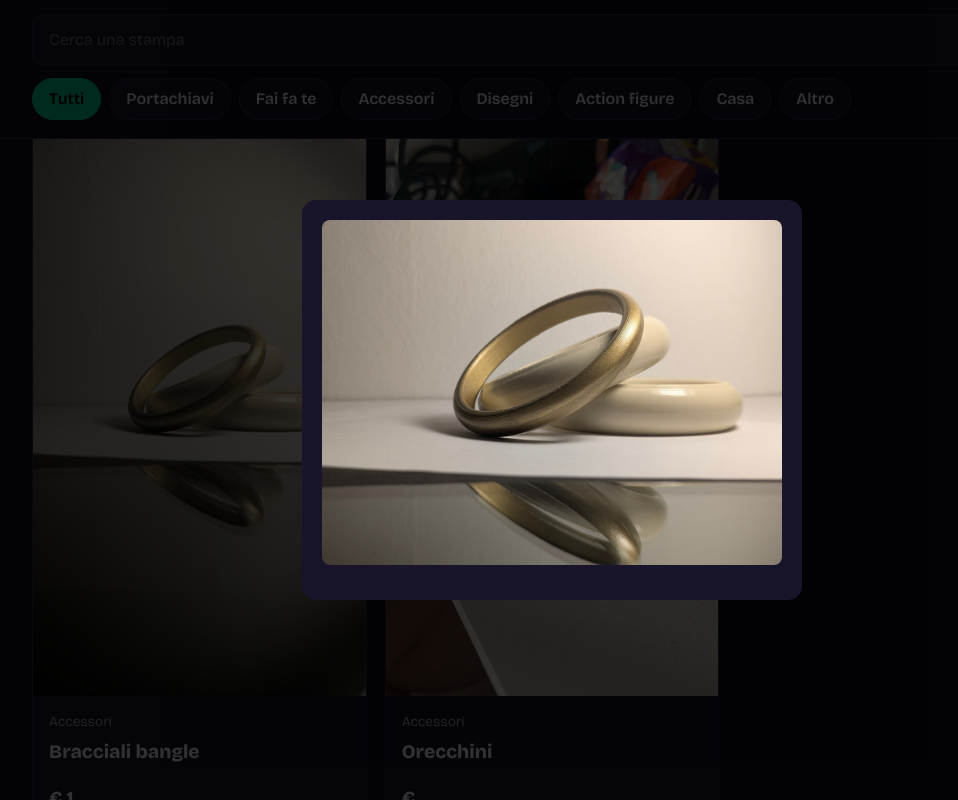
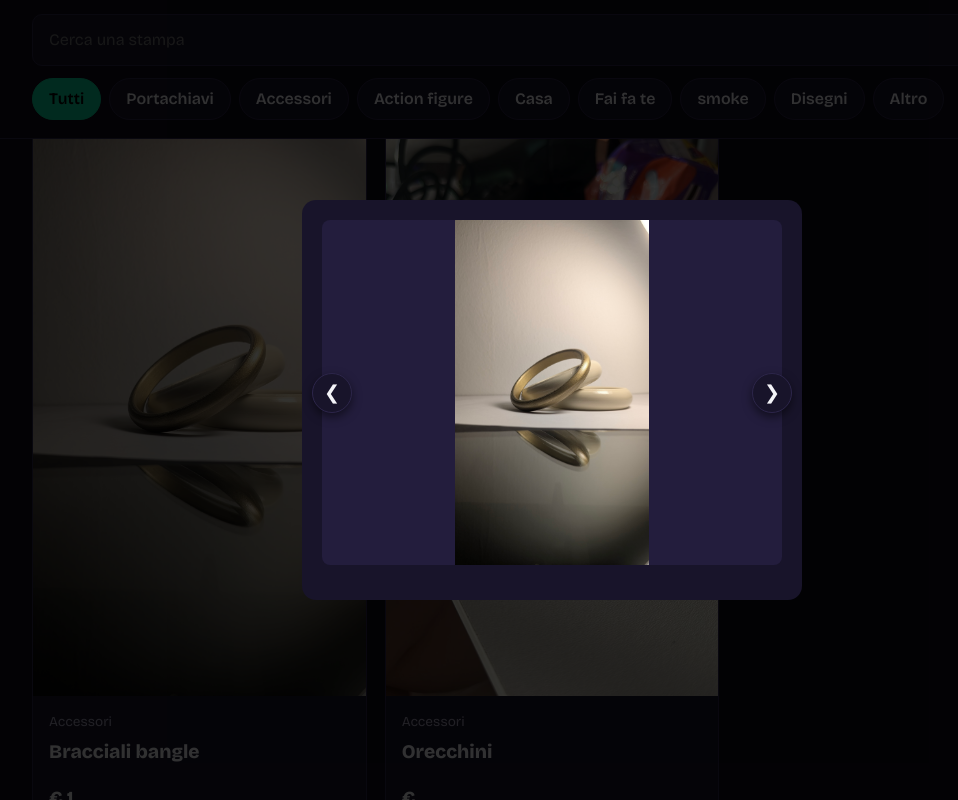
Before and after one commit to Filiipp/sito, a plain HTML site: page index.html in a window 1280 px wide. Both pictures are taken after a click on the element 287 px from the left and 889 px from the top of the page. Shown: the part 489-1289 px from the top of the page, without its empty margins (88-1046 px from the left). Drawn offline with nearby package versions, Linux system fonts and the light colour scheme.

Commit message:
corresione immagini

```diff
--- a/index.html
+++ b/index.html
@@ -76,7 +76,7 @@ footer{border-top:1px solid var(--line);padding:28px 0 40px;color:var(--muted);f
 /* Sollevamento più marcato per le carte prodotto */
 .card:hover {
   transform: translateY(-6px);
-  box-shadow: 0 12px 24px rgba(255, 0, 0, 0.6);
+  box-shadow: 0 12px 24px rgba(250, 249, 249, 0.6);
 }
 
 /* --- Animazione Sottolineatura da sinistra per le Categorie --- */
@@ -211,9 +211,45 @@ footer{border-top:1px solid var(--line);padding:28px 0 40px;color:var(--muted);f
   scroll-snap-align: center;
   border-radius: 8px;
   aspect-ratio: 4/3;
-  object-fit: cover;
+  object-fit: contain; /* Risolve il problema del taglio forzato */
+  background: var(--soft); /* Mantiene un colore di fondo omogeneo se l'immagine ha proporzioni diverse */
 }
 #modal-desc{white-space:pre-line;color:var(--muted);margin:0}
+.gallery-wrapper {
+  position: relative;
+  margin-bottom: 15px;
+}
+
+.nav-btn {
+  position: absolute;
+  top: 50%;
+  transform: translateY(-50%);
+  background: var(--card);
+  color: var(--ink);
+  border: 1px solid var(--line);
+  border-radius: 50%;
+  width: 40px;
+  height: 40px;
+  cursor: pointer;
+  z-index: 5;
+  display: grid;
+  place-items: center;
+  font-size: 1.2rem;
+  box-shadow: 0 4px 10px rgba(0,0,0,0.5);
+  transition: background 0.2s, color 0.2s;
+}
+
+.nav-btn:hover {
+  background: var(--accent);
+  color: var(--accent-ink);
+}
+
+.nav-btn.left { left: -10px; }
+.nav-btn.right { right: -10px; }
+
+/* Nascondiamo la barra di scorrimento nativa per un design più pulito */
+.gallery::-webkit-scrollbar { display: none; }
+.gallery { -ms-overflow-style: none; scrollbar-width: none; margin-bottom: 0; }
 </style>
 </head>
 <body>
@@ -364,22 +400,36 @@ const CONTATTI = {
            Lascia "" per mostrare un segnaposto.
    ===================================================== */
 const Stampe = [
-  {  /*{nome: "", categoria: "", prezzo: "€ ", foto: ["",""], descrizione: "" },*/
-    nome: "Portachiavi Spotify", categoria: "Portachiavi", prezzo: "€ 2,50", foto: ["immagini_stampe/spoty.jpg","immagini_stampe/portachivi_bbunny.jpg"], descrizione: "Portachiavi con l'immagine di Spotify o di un album musicale, all'interno è presente un chip nfc grazie al quale è possibile, avvicinando lo smartphone, aprire direttamente il brano/album desiderato. Può avere un rivestimento opaco o in resina." },
-      {nome: "Box modulare", categoria: "Fai fa te", prezzo: "€... ", foto: ["immagini_stampe/bbox.jpg"], descrizione: "" },
+  /*{nome: "", categoria: "", prezzo: "€ ", foto: ["",""], descrizione: "" },*/
+  /* portachiavi*/
+  {nome: "Portachiavi Spotify", categoria: "Portachiavi", prezzo: "€ 2,50", foto: ["immagini_stampe/spoty.jpg","immagini_stampe/portachivi_bbunny.jpg"], descrizione: "Portachiavi con l'immagine di Spotify o di un album musicale, all'interno è presente un chip nfc grazie al quale è possibile, avvicinando lo smartphone, aprire direttamente il brano/album desiderato. Può avere un rivestimento opaco o in resina." },
+  /* accessori*/
   {nome: "Bracciali bangle", categoria: "Accessori", prezzo: "€ 1", foto: ["immagini_stampe/bracciali.jpg","immagini_stampe/braccialeargento.jpg"], descrizione: "" },
-        {nome: "Disegno1", categoria: "Disegni", prezzo: "€ ...", foto: ["immagini_stampe/dis1.jpg","immagini_stampe/dis2.png"], descrizione: "" },
+  {nome: "Orecchini", categoria: "Accessori", prezzo: "€ ...", foto: ["immagini_stampe/orecchini.jpg",""], descrizione: "" },
+
+  /* action figure*/
   {nome: "Sdentato", categoria: "Portachiavi", prezzo: "€ 2,50", foto: ["immagini_stampe/dragon.jpg","immagini_stampe/dragon2.jpg"], descrizione: "" },
   {nome: "Gengar", categoria: "Action figure", prezzo: "€ ...", foto: ["immagini_stampe/gengar.jpg",""], descrizione: "" },
-        {nome: "Orecchini", categoria: "Accessori", prezzo: "€ ...", foto: ["immagini_stampe/orecchini.jpg",""], descrizione: "" },
   {nome: "Pokeball", categoria: "Action figure", prezzo: "€ ", foto: ["immagini_stampe/pokeball.jpg","immagini_stampe/poke.jpg"], descrizione: "" },
   {nome: "Pole Dance", categoria: "Action figure", prezzo: "€ ", foto: ["immagini_stampe/poledance.jpg",""], descrizione: "" },
   {nome: "Snorlax", categoria: "Action figure", prezzo: "€ ", foto: ["immagini_stampe/snorlax.jpg",""], descrizione: "" },
   {nome: "Tartaruga", categoria: "Portachiavi", prezzo: "€ ", foto: ["immagini_stampe/tartaruag.jpg",""], descrizione: "" },
+
+  /* casa*/
   {nome: "Porta carta igienica", categoria: "Casa", prezzo: "€ ", foto: ["immagini_stampe/portacartaigienica.jpg",""], descrizione: "" },
   {nome: "Porta uova", categoria: "Casa", prezzo: "€ ", foto: ["immagini_stampe/portauova.png",""], descrizione: "" },
+  {nome: "Porta scopa", categoria: "Casa", prezzo: "€ ", foto: ["immagini_stampe/scopa.jpg",""], descrizione: "" },
+
+  /* fai da te*/
+  {nome: "Box modulare", categoria: "Fai fa te", prezzo: "€... ", foto: ["immagini_stampe/bbox.jpg"], descrizione: "" },
+
+  /*smoke*/
+  {nome: "Stand porta clipper", categoria: "smoke", prezzo: "5€ ", foto: ["immagini_stampe/portaclipper.jpeg",""], descrizione: "" },
+  /* disegni*/
+  {nome: "Disegno1", categoria: "Disegni", prezzo: "€ ...", foto: ["immagini_stampe/dis1.jpg","immagini_stampe/dis2.png"], descrizione: "" },
+
+  /* altro*/
   {nome: "Vinile", categoria: "Altro", prezzo: "€ ", foto: ["immagini_stampe/vinile.jpg",""], descrizione: "" },
-        {nome: "Porta scopa", categoria: "Casa", prezzo: "€ ", foto: ["immagini_stampe/scopa.jpg",""], descrizione: "" },
   ];
 
 const $ = id => document.getElementById(id);
@@ -517,19 +567,44 @@ function apriModal(indice) {
   if (!p) return;
 
   const gallery = document.getElementById("modal-gallery");
+  const btnPrev = document.getElementById("btn-prev");
+  const btnNext = document.getElementById("btn-next");
 
-  // Normalizza p.foto in un array, filtra i valori vuoti e genera l'HTML
-  const foto = (Array.isArray(p.foto) ? p.foto : [p.foto]).filter(f => f && f.trim());
-  gallery.innerHTML = foto.map(f => `<img src="${esc(f)}" alt="${esc(p.nome)}">`).join("");
+  if (Array.isArray(p.foto) && p.foto.length > 0) {
+    gallery.innerHTML = p.foto.map(f => `<img src="${esc(f)}">`).join('');
+    // Mostra i bottoni solo se c'è più di 1 foto nell'array
+    const mostraBottoni = p.foto.length > 1 ? "grid" : "none";
+    btnPrev.style.display = mostraBottoni;
+    btnNext.style.display = mostraBottoni;
+  } else if (typeof p.foto === "string" && p.foto.trim() !== "") {
+    gallery.innerHTML = `<img src="${esc(p.foto)}">`;
+    btnPrev.style.display = "none";
+    btnNext.style.display = "none";
+  } else {
+    gallery.innerHTML = '';
+    btnPrev.style.display = "none";
+    btnNext.style.display = "none";
+  }
 
-  // Descrizione e apertura del modal (queste due righe mancavano)
   document.getElementById("modal-desc").textContent = p.descrizione_lunga || p.descrizione;
   document.getElementById("modal").style.display = "grid";
 }
+
+// Nuova funzione per gestire lo scorrimento automatico al clic del pulsante
+function scorriGalleria(direzione) {
+  const gallery = document.getElementById("modal-gallery");
+  const larghezzaFoto = gallery.clientWidth;
+  gallery.scrollBy({ left: direzione * larghezzaFoto, behavior: 'smooth' });
+}
 </script>
-<div id="modal" class="modal" onclick="this.style.display='none'">
+<<div id="modal" class="modal" onclick="this.style.display='none'">
   <div class="modal-content" onclick="event.stopPropagation()">
+    <!-- Nuovo contenitore con i pulsanti -->
+    <div class="gallery-wrapper">
+      <button id="btn-prev" class="nav-btn left" onclick="scorriGalleria(-1)">&#10094;</button>
       <div id="modal-gallery" class="gallery"></div>
+      <button id="btn-next" class="nav-btn right" onclick="scorriGalleria(1)">&#10095;</button>
+    </div>
     <p id="modal-desc"></p>
   </div>
 </div>
```
Lines whose indentation alone changed are shown as unchanged.
